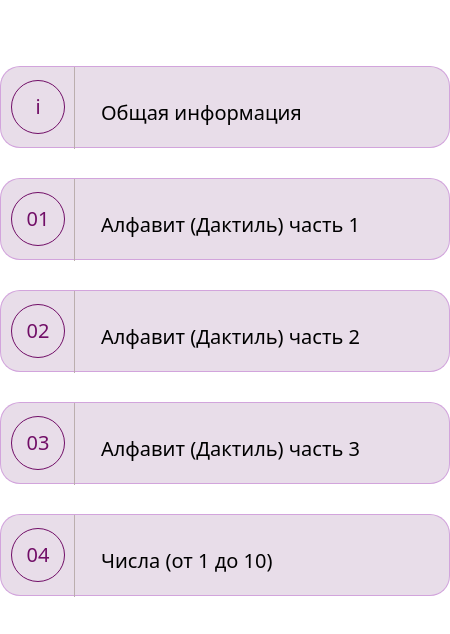
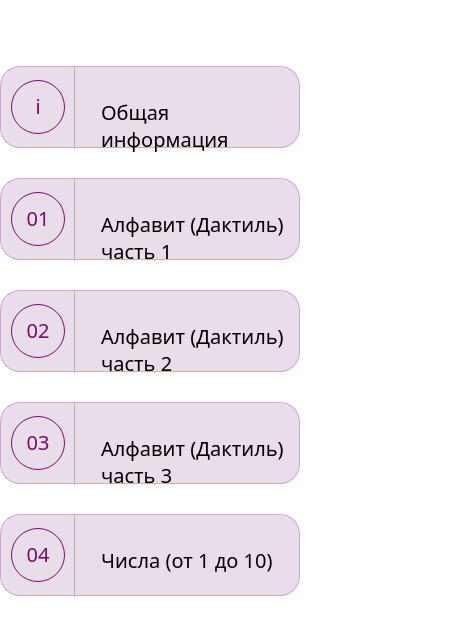
Before and after one commit to nastya09135/kurs, a plain HTML site: page index.html in a window 390 px wide. Shown: the whole page, 450 px wide, since content can reach past the window. Drawn offline with Linux system fonts and the light colour scheme.

Commit message:
Add files via upload

```diff
--- a/css/css.css
+++ b/css/css.css
@@ -20,8 +20,8 @@
     border: 1px solid rgba(172, 67, 199, 0.37);
     transition: 0.5s ease;
 
-@media (max-width:1080px){
-    width: 450px;
+@media (max-width:500px){
+    width: 300px;
 }
 }
 /*черная надпись  в розовом блоке*/
```
